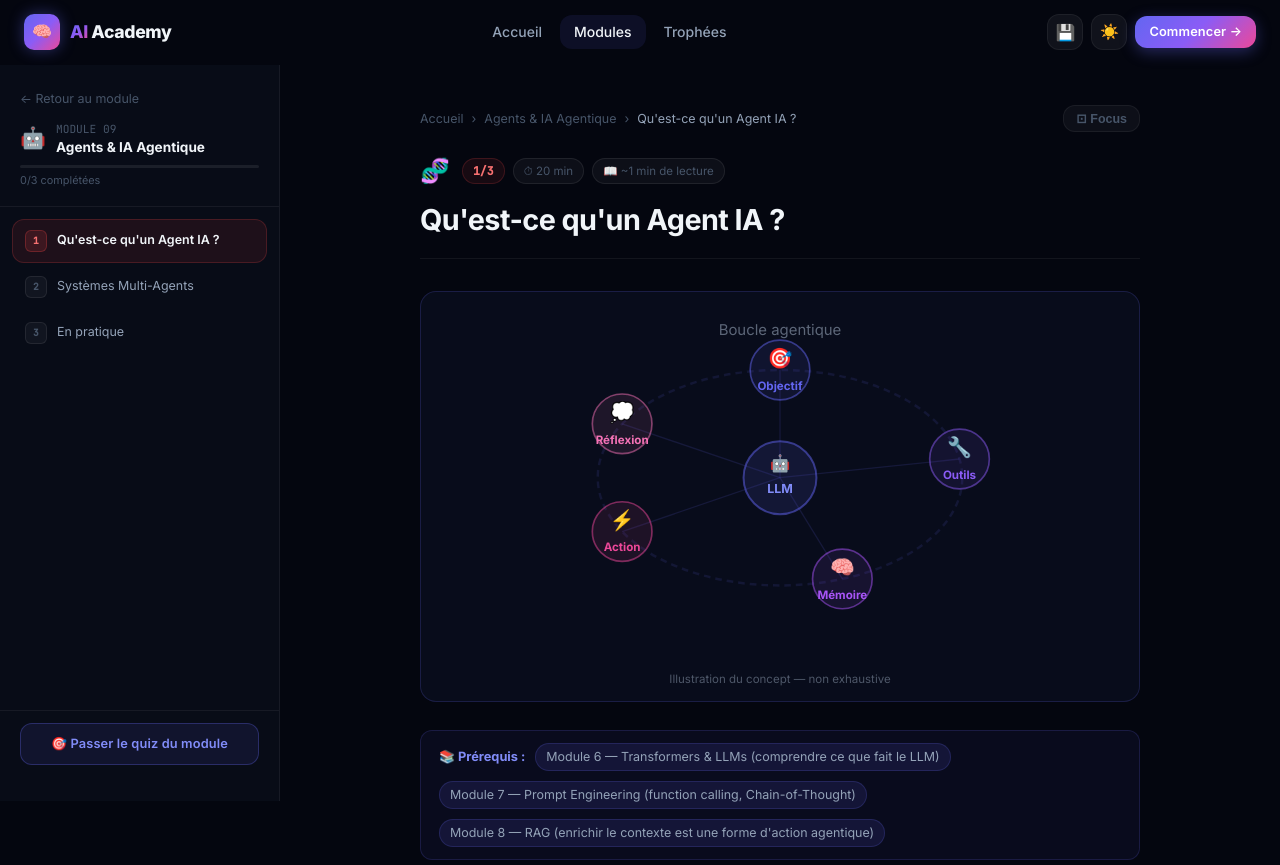
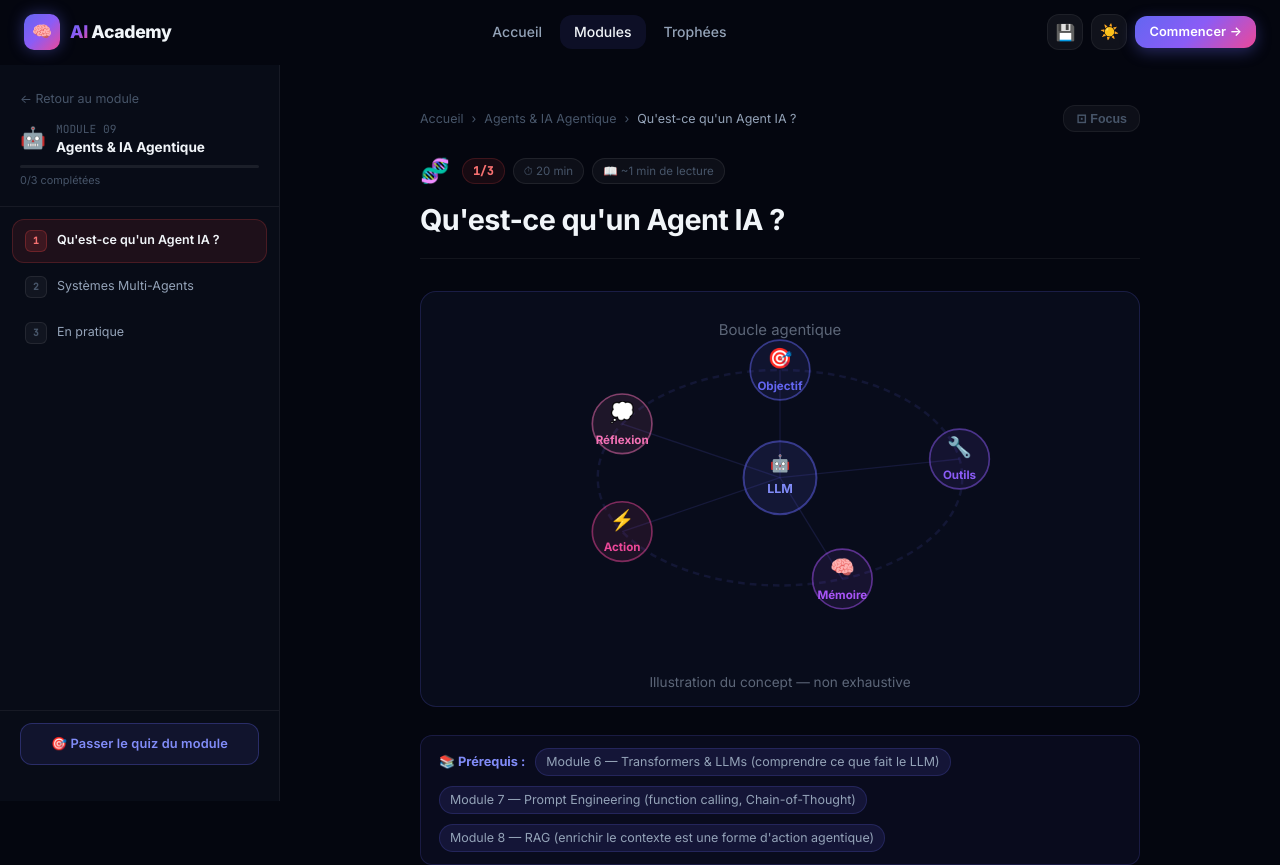
Before and after one commit to gobeline-dev/ai-academy, a React (Vite) app in the folder ai-platform/: page /ai-academy/module/agents/lesson/9-1 in a window 1280 px wide. Shown: the top 865 px of the page. Built offline with nearby package versions, Linux system fonts and the light colour scheme.

Commit message:
Initial commit

```diff
--- a/ai-platform/src/components/ConceptDiagram.jsx
+++ b/ai-platform/src/components/ConceptDiagram.jsx
@@ -728,7 +728,7 @@ export default function ConceptDiagram({ lessonId }) {
       textAlign: 'center',
     }}>
       <Diagram />
-      <div style={{ fontSize: '0.72rem', color: 'rgba(148,163,184,0.5)', marginTop: 10 }}>
+      <div style={{ fontSize: '0.85rem', color: 'rgba(148,163,184,0.6)', marginTop: 12 }}>
         Illustration du concept — non exhaustive
       </div>
     </div>
```
